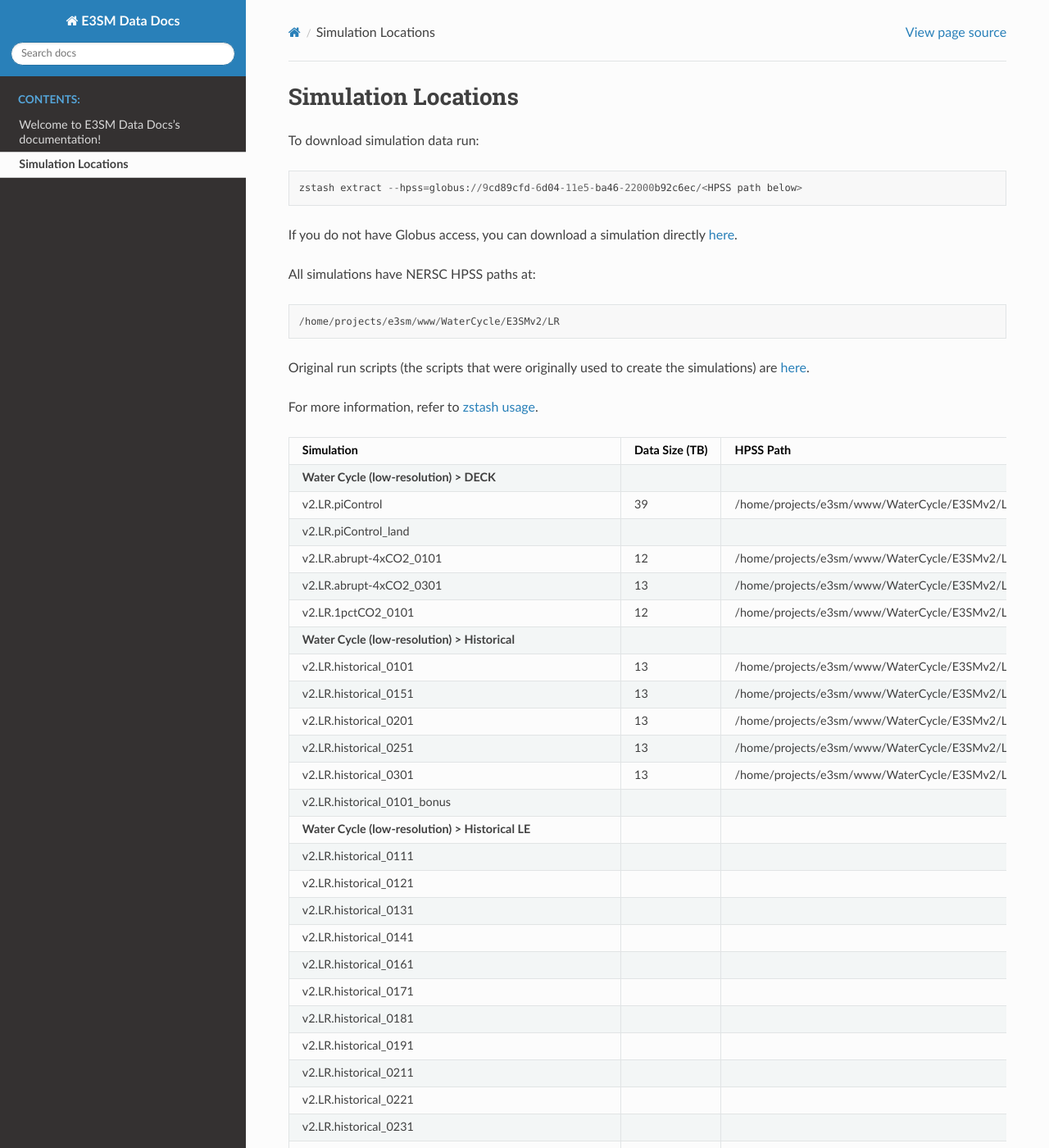
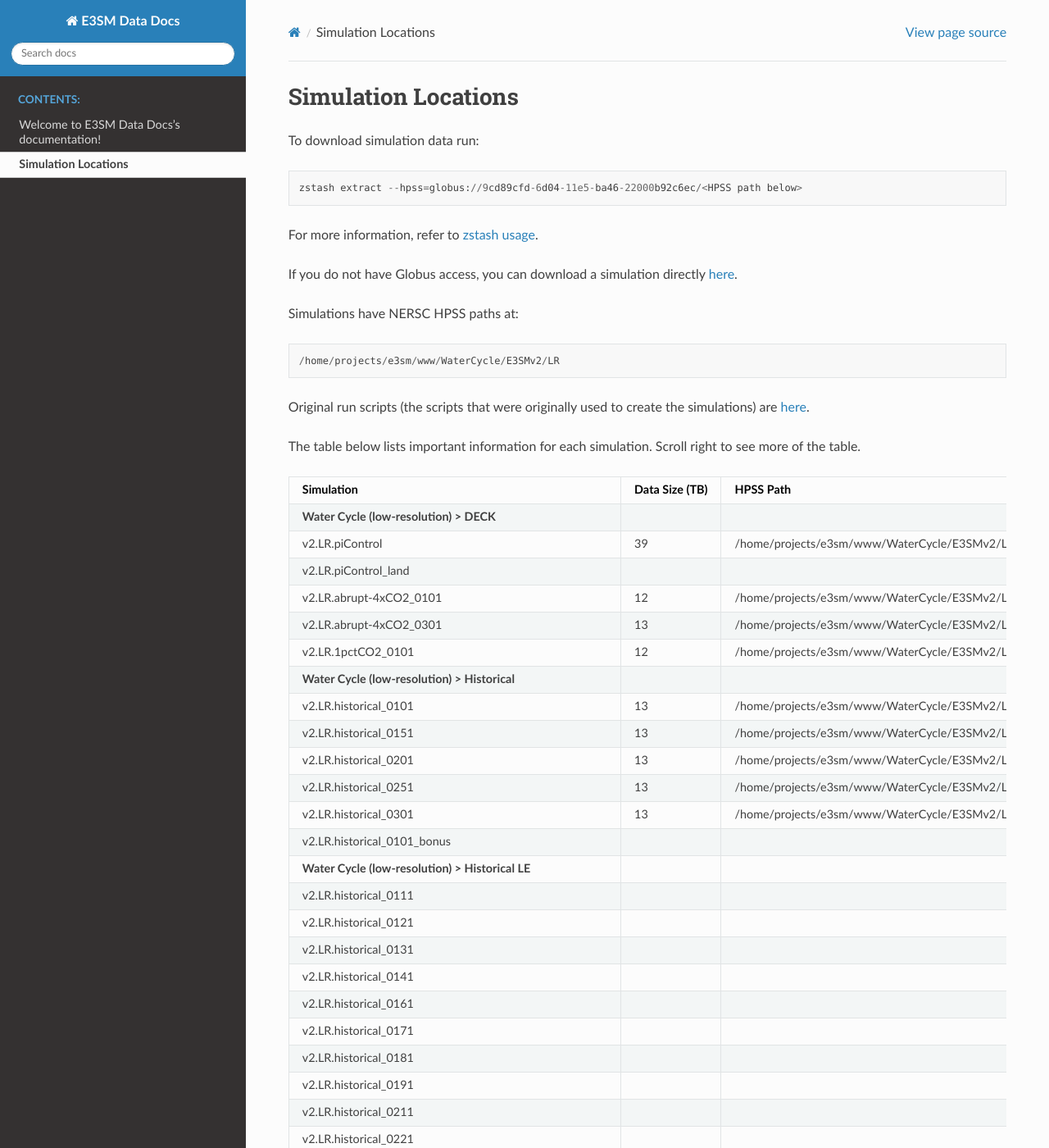
Before and after one commit to E3SM-Project/e3sm_data_docs, a Sphinx documentation site: the page built from docs/source/simulation_locations.rst, in a window 1280 px wide and 1400 px high. Shown: the whole window at 82% size. Built offline with Sphinx 7.4.7 and the Read the Docs theme 2.0.0, drawn with Linux system fonts in a browser that asks for light colours.

Commit message:
Further formatting updates (#11)

```diff
--- a/docs/source/_static/style.css
+++ b/docs/source/_static/style.css
@@ -1,3 +1,3 @@
 .wy-nav-content {
-    max-width: 1200px !important;
+    max-width: 1500px !important;
 }
--- a/docs/source/simulation_locations.rst
+++ b/docs/source/simulation_locations.rst
@@ -6,15 +6,17 @@ To download simulation data run: ::
 
    zstash extract --hpss=globus://9cd89cfd-6d04-11e5-ba46-22000b92c6ec/<HPSS path below>
 
+For more information, refer to `zstash usage <https://e3sm-project.github.io/zstash/_build/html/master/usage.html#extract>`_.
+
 If you do not have Globus access, you can download a simulation directly `here <https://portal.nersc.gov/archive/home/projects/e3sm/www/WaterCycle/E3SMv2/LR>`_.
 
-All simulations have NERSC HPSS paths at: ::
+Simulations have NERSC HPSS paths at: ::
 
   /home/projects/e3sm/www/WaterCycle/E3SMv2/LR
 
 Original run scripts (the scripts that were originally used to create the simulations) are `here <https://github.com/E3SM-Project/e3sm_data_docs/tree/main/run_scripts/original/>`_.
 
-For more information, refer to `zstash usage <https://e3sm-project.github.io/zstash/_build/html/master/usage.html#extract>`_.
+The table below lists important information for each simulation. Scroll right to see more of the table.
 
 +-------------------------------------------------------------------+-----------------+----------------------------------------------------------------------------------+----------------------------------------------------------------------------------------------------------------------------------------------------------------------------------------------------------+---------------------------+
 | Simulation                                                        | Data Size (TB)  | HPSS Path                                                                        | Original Run Script                                                                                                                                                                                      | Reproduction Run Script   |
```
